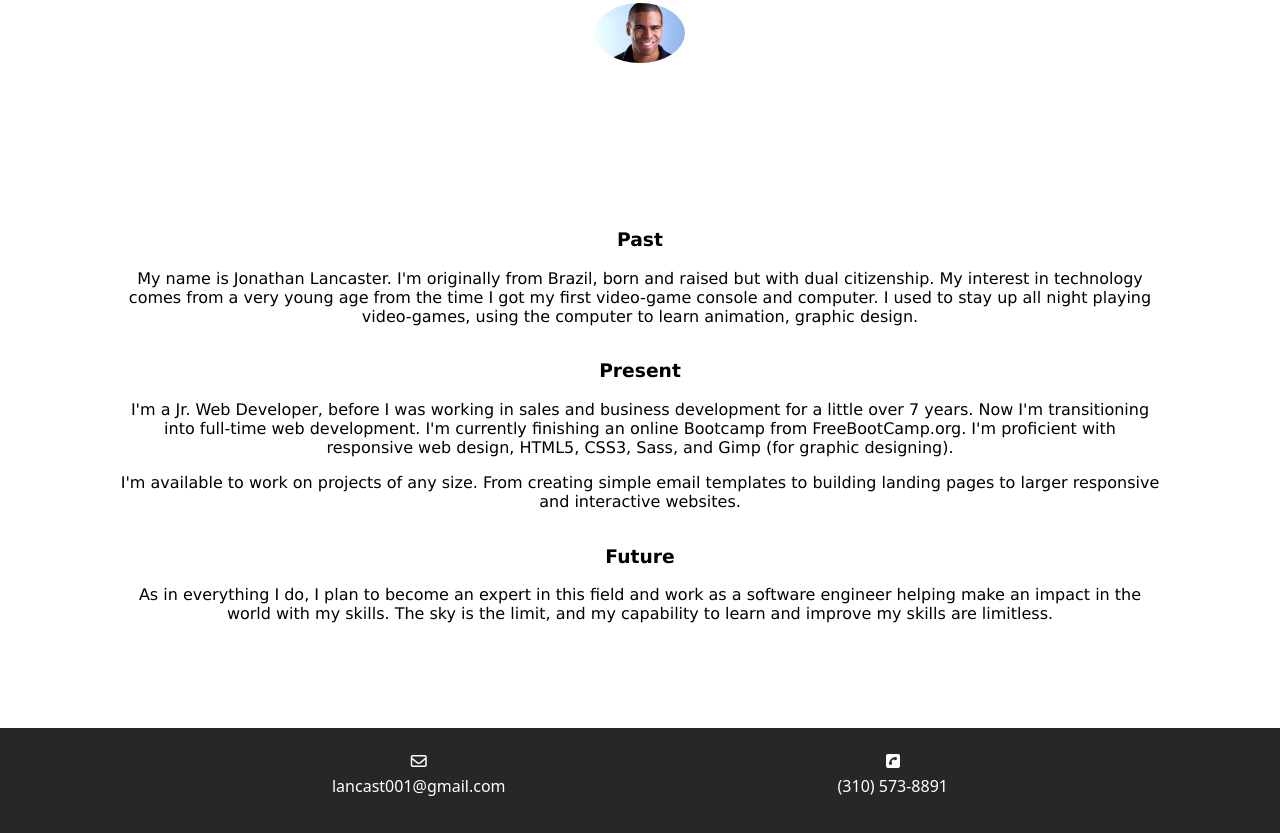
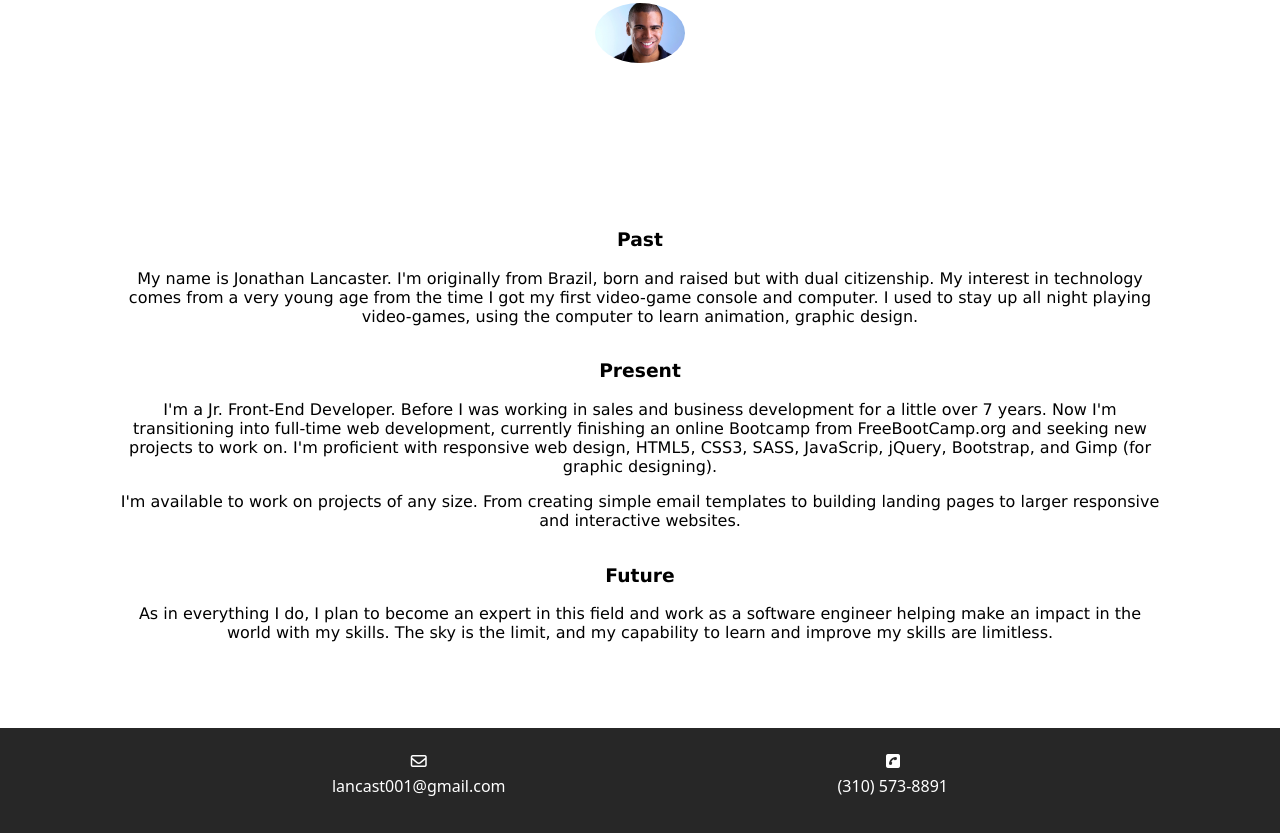
Before and after one commit to mrjlancaster/MY-BIO, a plain HTML site: page index.html in a window 1280 px wide. Shown: the part 1530-2363 px from the top of the page. Drawn offline with Linux system fonts and the light colour scheme.

Commit message:
added extra content

```diff
--- a/index.html
+++ b/index.html
@@ -55,7 +55,7 @@
     </div>
     <div>
         <h3>Present</h3>
-        <p>I'm a Jr. Web Developer, before I was working in sales and business development for a little over 7 years. Now I'm transitioning into full-time web development. I'm currently finishing an online Bootcamp from FreeBootCamp.org. I'm proficient with responsive web design, HTML5, CSS3, Sass, and Gimp (for graphic designing).</p>
+        <p>I'm a Jr. Front-End Developer. Before I was working in sales and business development for a little over 7 years. Now I'm transitioning into full-time web development, currently finishing an online Bootcamp from FreeBootCamp.org and seeking new projects to work on. I'm proficient with responsive web design, HTML5, CSS3, SASS, JavaScrip, jQuery, Bootstrap, and Gimp (for graphic designing).</p>
 
             <p>I'm available to work on projects of any size. From creating simple email templates to building landing pages to larger responsive and interactive websites.</p>
     </div>
@@ -65,8 +65,6 @@
     </div>
 </div>
 </div>
-
-    <!--           footer              -->
 
     <a name="contact">
     <div class="contact">
```
